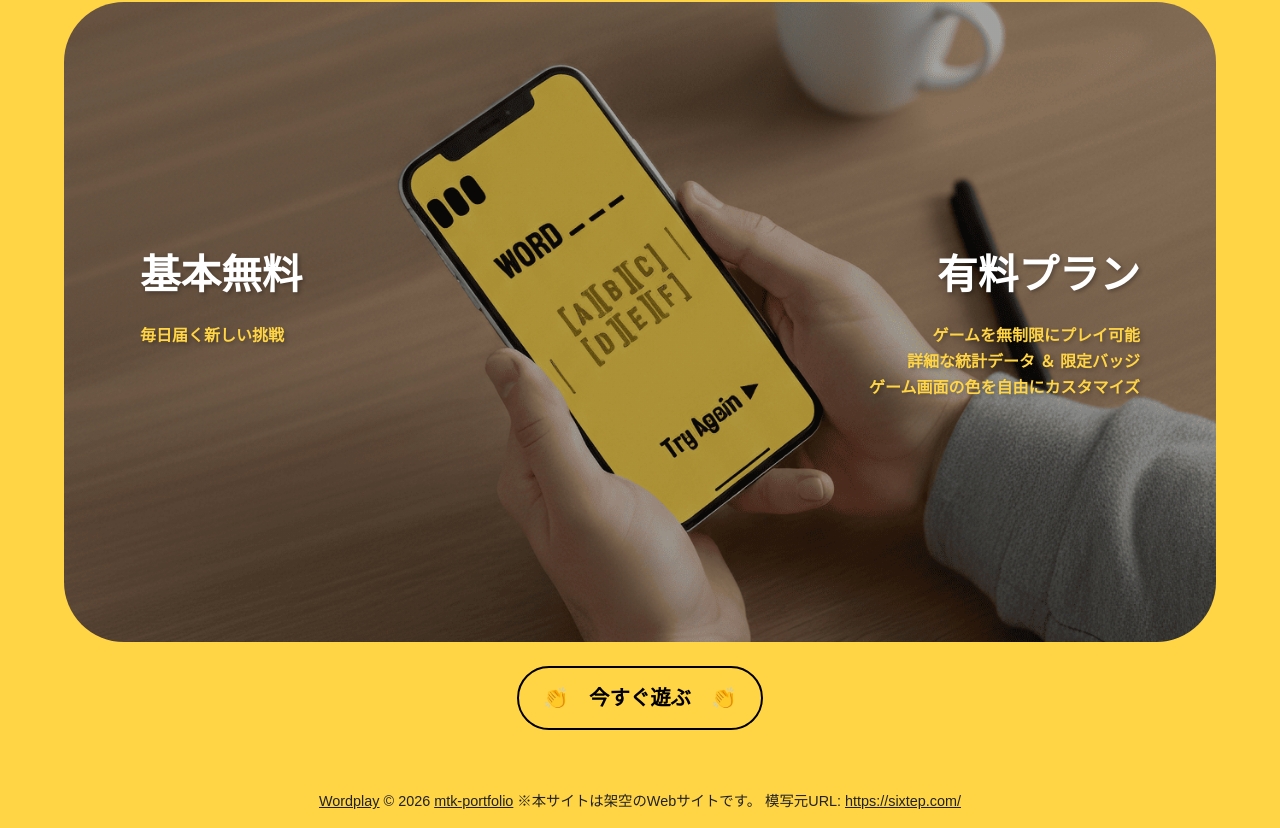
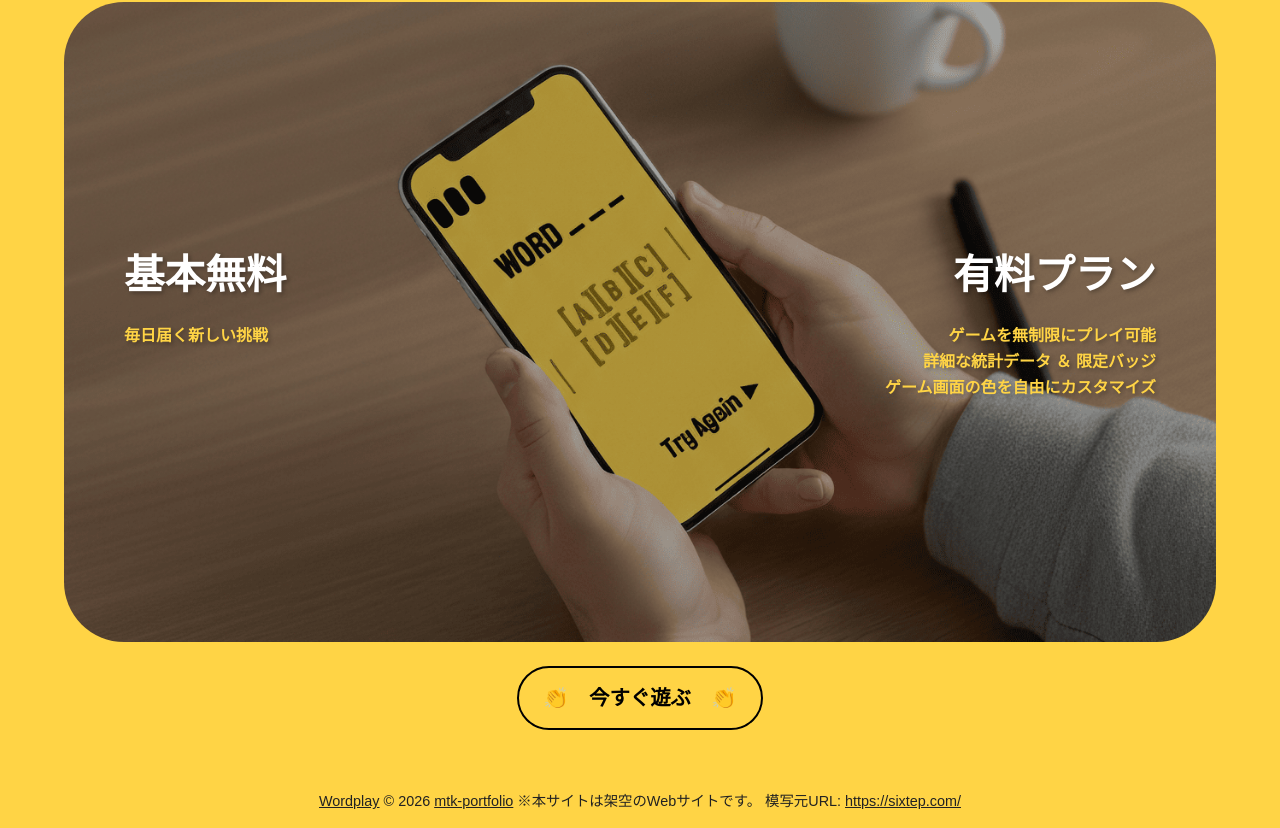
Before and after one commit to mtk-portfolio/portfolio, a plain HTML site: page lp01_wordplay/index.html in a window 1280 px wide. Shown: the part 3850-4678 px from the top of the page. Drawn offline with Linux system fonts and the light colour scheme.

Commit message:
Update style.css
フライヤー変更

```diff
--- a/lp01_wordplay/style.css
+++ b/lp01_wordplay/style.css
@@ -675,15 +675,15 @@ footer > * {
 /* 前面コンテンツ：z-indexを背景より高くする */
 .flyer-overlay {
   display: flex;
-  justify-content: center; /* 中央に寄せる */
-  align-items: flex-start; /* 上揃え */
-  gap: 40px;               /* 左右の間隔 */
-  width: 100%;
-  max-width: 1000px;       /* 広がりすぎないように制限 */
-  margin: 0 auto;          /* 画面中央に配置 */
-  padding: 40px 20px;
-  position: relative; /* 重ねる */
-  z-index: 1;/* 背景の 0 より大きくする */
+  justify-content: center;
+  align-items: flex-start;
+  gap: 40px;
+  width: 90vw; /* 背景と同じ幅にする */
+  max-width: none;
+  padding: 60px; /* 背景の角丸にぶつからないよう、内側に余白を作る */
+  box-sizing: border-box;
+  position: relative;
+  z-index: 1;
 }
 
 .flyer-overlay h2 {
```
